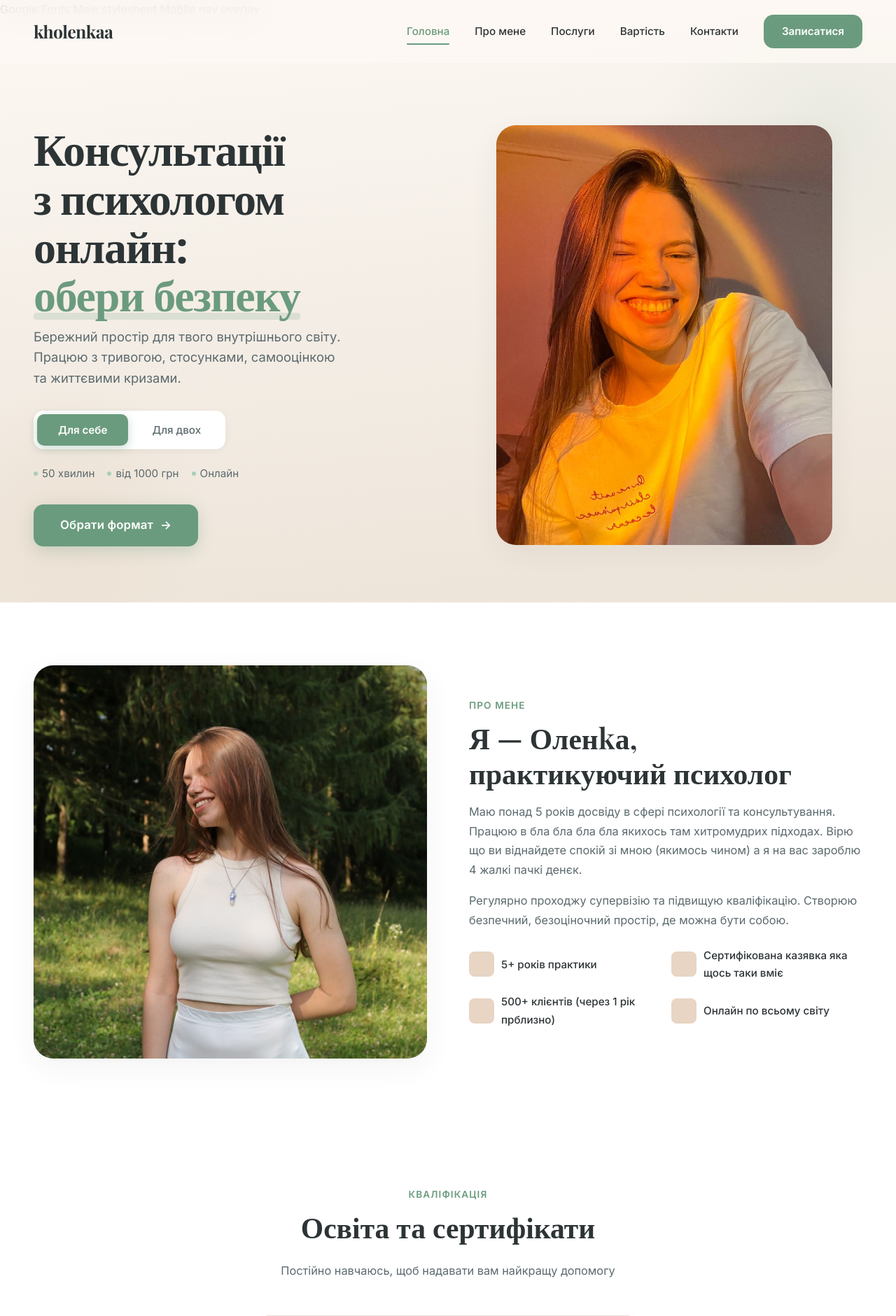
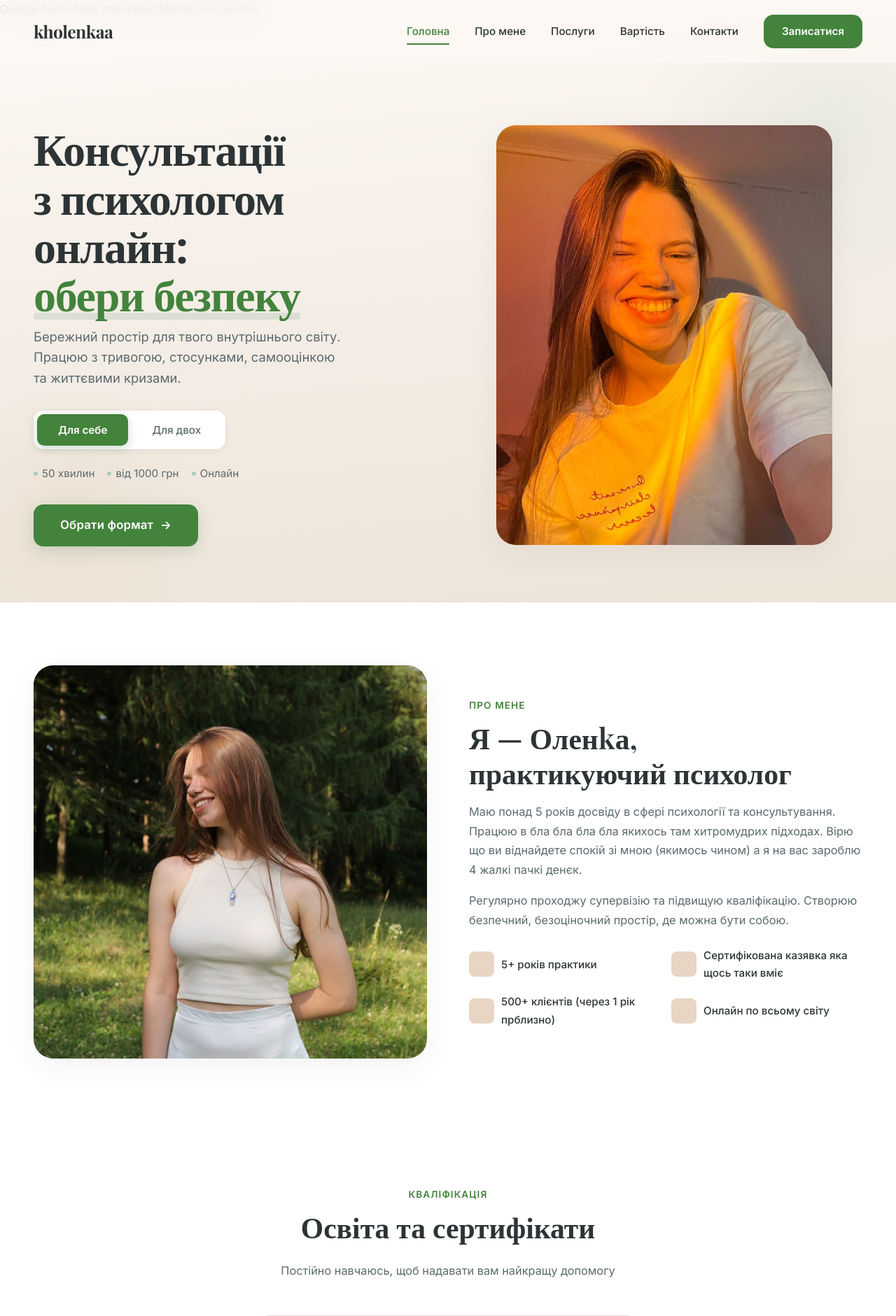
Before and after one commit to yurkorudi/kholenkaa_web, a Flask app: page / in a window 1280 px wide. Shown: the top 1881 px of the page at 70% size. Run offline with Flask 3, Linux system fonts and the light colour scheme.

Commit message:
Update style.css

```diff
--- a/static/css/style.css
+++ b/static/css/style.css
@@ -1,6 +1,6 @@
 /* ========== VARIABLES ========== */
 :root {
-    --clr-primary: #6B9B7E;
+    --clr-primary: #43833c;
     --clr-primary-dark: #4A7A5E;
     --clr-primary-light: #A8CFB8;
     --clr-accent: #C4946C;
```
